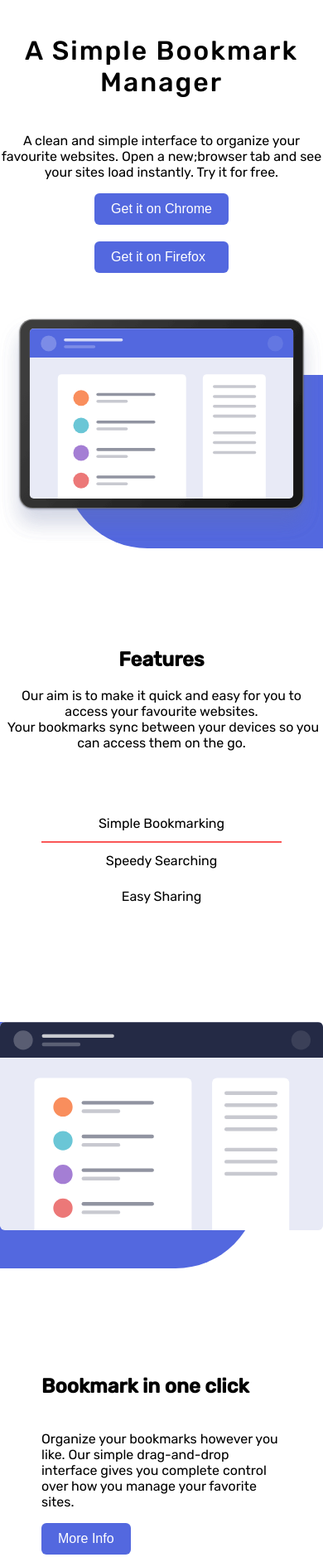
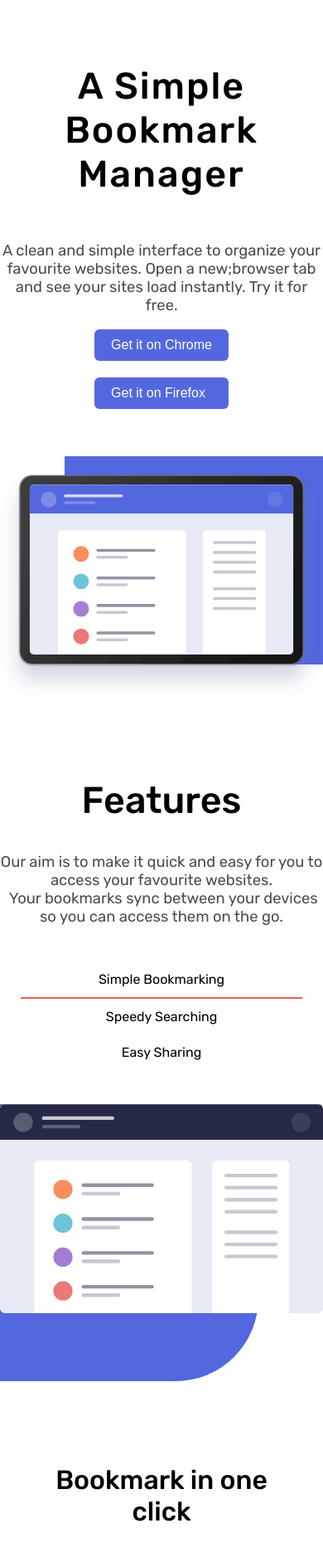
Before and after one commit to sarajlija/bookmark-landing-page-master, a plain HTML site: page index.html in a window 390 px wide. Shown: the part 49-1938 px from the top of the page at 83% size. Drawn offline with Linux system fonts and the light colour scheme.

Commit message:
Update styles.css
minor update

```diff
--- a/styles.css
+++ b/styles.css
@@ -95,12 +95,28 @@ main {
 h1 {
   letter-spacing: 2px;
   font-weight: 500;
-  font-size: 2rem;
+  font-size: 2.8rem;
+}
+h2 {
 
+  font-size: 2.8rem;
+  font-weight: 500;
 }
 h3 {
 
-  font-size: 1.5rem;
+  font-size: 2rem;
+  font-weight: 500;
+}
+
+@media (max-width:768px){
+  h3{
+    text-align: center;
+  }
+}
+
+p{
+  opacity: 0.7;
+  font-size: 1.15rem;
 }
 
 /*BOOKMARK SIMPLE////////////////////////////////////////////////////////*/
@@ -219,7 +235,7 @@ h3 {
     padding-bottom: 100px;
   }
   .col-text {
-          padding: 50px;
+     padding: 60px;
      /* margin-bottom: 145px;*/
       justify-content: center;
       display: flex;
@@ -229,7 +245,7 @@ h3 {
   }
   .bookmark-row {
     display: grid;
-    grid-template-rows: 45% auto;
+    grid-template-rows: 60% auto;
     grid-template-columns: auto;
     position: relative;
     height: fit-content;
@@ -239,7 +255,7 @@ h3 {
     height: 33%;
     background-color: hsl(231, 69%, 60%);
     position: absolute;
-    bottom: 80px;
+    bottom: 33px;
     right: 0;
     z-index: -1;
     border-bottom-left-radius: 100px;
@@ -267,6 +283,7 @@ h3 {
   .bookmark-manager {
     margin-top: 80px;
   }
+
 .col-text {
   padding: 0;
   margin-bottom: 100px;
@@ -345,6 +362,7 @@ h3 {
     .append-items {
       display: flex;
       flex-direction: column;
+      margin-top:0;
     }
     .append-image {
       display: flex;
@@ -390,6 +408,9 @@ h3 {
     height: 43%;
 
     }
+    .nav-change-items {
+      padding: 25px;
+  }
   }
   /*DOWNLOAD EXTENSION-------------------*/
 
@@ -545,6 +566,15 @@ h3 {
     font-size: 1rem;
     border: none;
     border-radius: 6px;
+  }
+  @media (max-width:768px) {
+    .questions {
+
+      margin: 0 auto;
+      padding-top: 0;
+    }
+
+
   }
 
   /*SECTION CONTACT///////////////////////////////////////////*/
```
